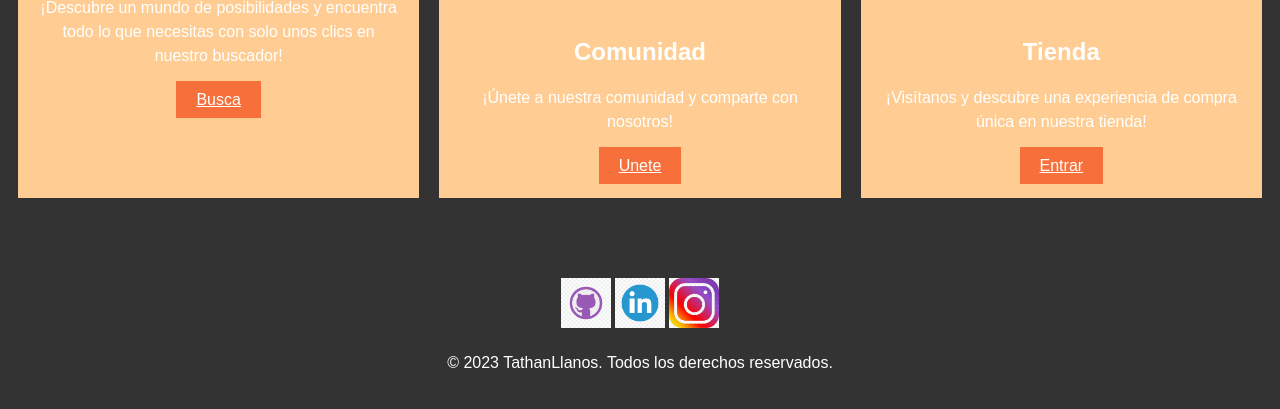
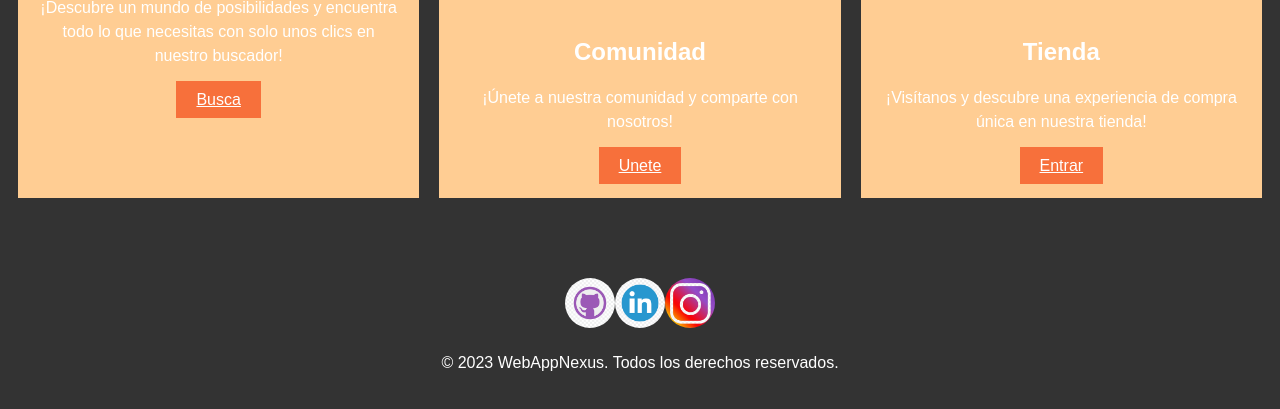
Before and after one commit to jomallaru/Quecocinar_JS, a plain HTML site: page index.html in a window 1280 px wide. Shown: the part 769-1178 px from the top of the page. Drawn offline with Linux system fonts and the light colour scheme.

Commit message:
Update 14/08/2023

```diff
--- a/css/busqueda.css
+++ b/css/busqueda.css
@@ -182,13 +182,20 @@ footer {
   text-align: center;
   margin-top: 50px;
   padding: 20px;
+}
 
+.social-media {
+  display: flex;
+  justify-content: center;
+  align-items: center;
 }
 
 .social-media img {
   width: 50px;
   height: 50px;
   margin-right: 10px;
+  background-color: transparent; /* Aplicar fondo transparente a las imágenes */
+  border-radius: 50%; /* Opcional: agregar borde circular a las imágenes */
 }
 
 .social-media img:last-child {
--- a/css/comunidad.css
+++ b/css/comunidad.css
@@ -157,12 +157,27 @@ input[type="submit"],
 	opacity: 1;
 }
 
-.footer {
-	padding: 5px;
-	background-color: #eb642b;
-	color: white;
-	text-align: center;
-	position: absolute;
-	bottom: 0;
-	width: 100%;
-}
+footer {
+    align-items: center;
+    text-align: center;
+    margin-top: 50px;
+    padding: 20px;
+  }
+
+  .social-media {
+    display: flex;
+    justify-content: center;
+    align-items: center;
+  }
+
+  .social-media img {
+    width: 50px;
+    height: 50px;
+    margin-right: 10px;
+    background-color: transparent; /* Aplicar fondo transparente a las imágenes */
+    border-radius: 50%; /* Opcional: agregar borde circular a las imágenes */
+  }
+
+  .social-media img:last-child {
+    margin-right: 0;
+  }
--- a/css/style.css
+++ b/css/style.css
@@ -130,18 +130,26 @@ footer {
   text-align: center;
   margin-top: 50px;
   padding: 20px;
+}
 
+.social-media {
+  display: flex;
+  justify-content: center;
+  align-items: center;
 }
 
 .social-media img {
   width: 50px;
   height: 50px;
   margin-right: 10px;
+  background-color: transparent; /* Aplicar fondo transparente a las imágenes */
+  border-radius: 50%; /* Opcional: agregar borde circular a las imágenes */
 }
 
 .social-media img:last-child {
   margin-right: 0;
 }
+
 
 .card button {
   background-color: #ff6600;
--- a/index.html
+++ b/index.html
@@ -61,7 +61,7 @@
           src="./img/in.png" alt="Linkedin"></a>
       <a href="https://www.instagram.com/tathan_llanos/" target="_blank"><img src="./img/ins.png" alt="Instagram"></a>
     </div>
-    <p>&copy; 2023 TathanLlanos. Todos los derechos reservados.</p>
+    <p>&copy; 2023 WebAppNexus. Todos los derechos reservados.</p>
   </footer>
 
 </body>
```
Also changed, not shown: css/login.css (+10 -0 lines), page/busca.html (+1 -1 lines), page/comunidad.html (+1 -1 lines), page/login.html (+12 -23 lines), page/recetas.html (+1 -1 lines), page/tienda.html (+1 -1 lines).
